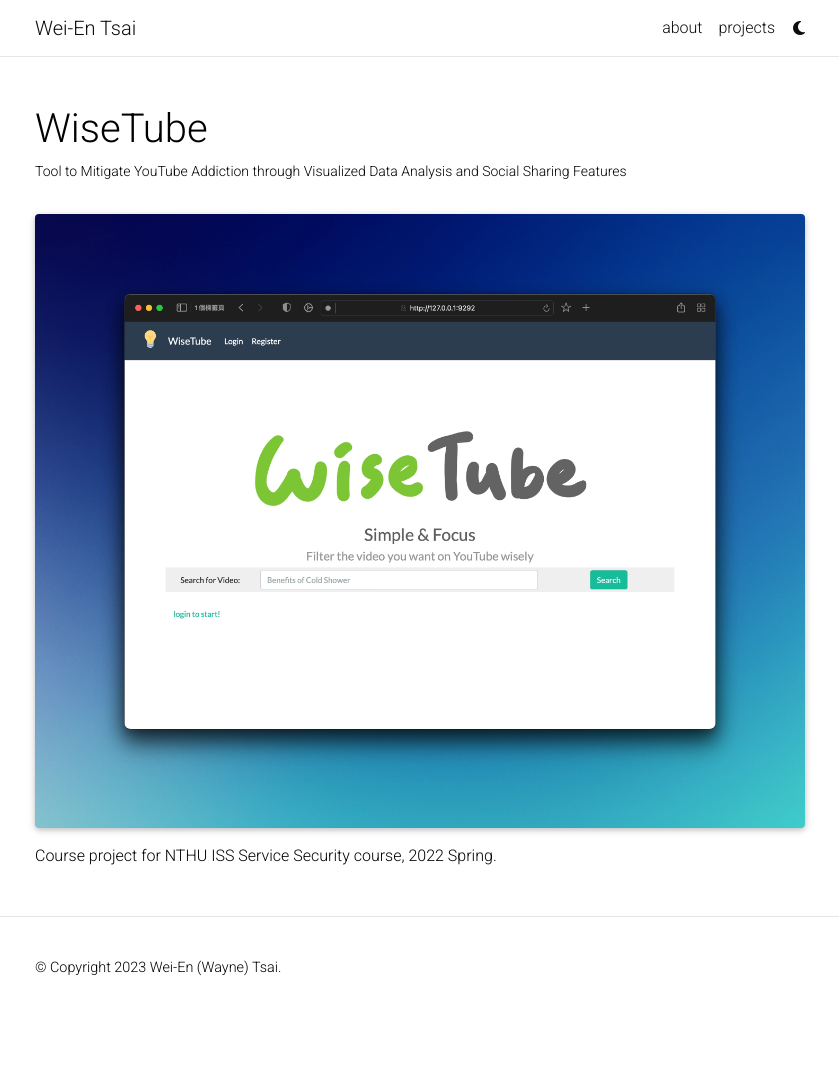
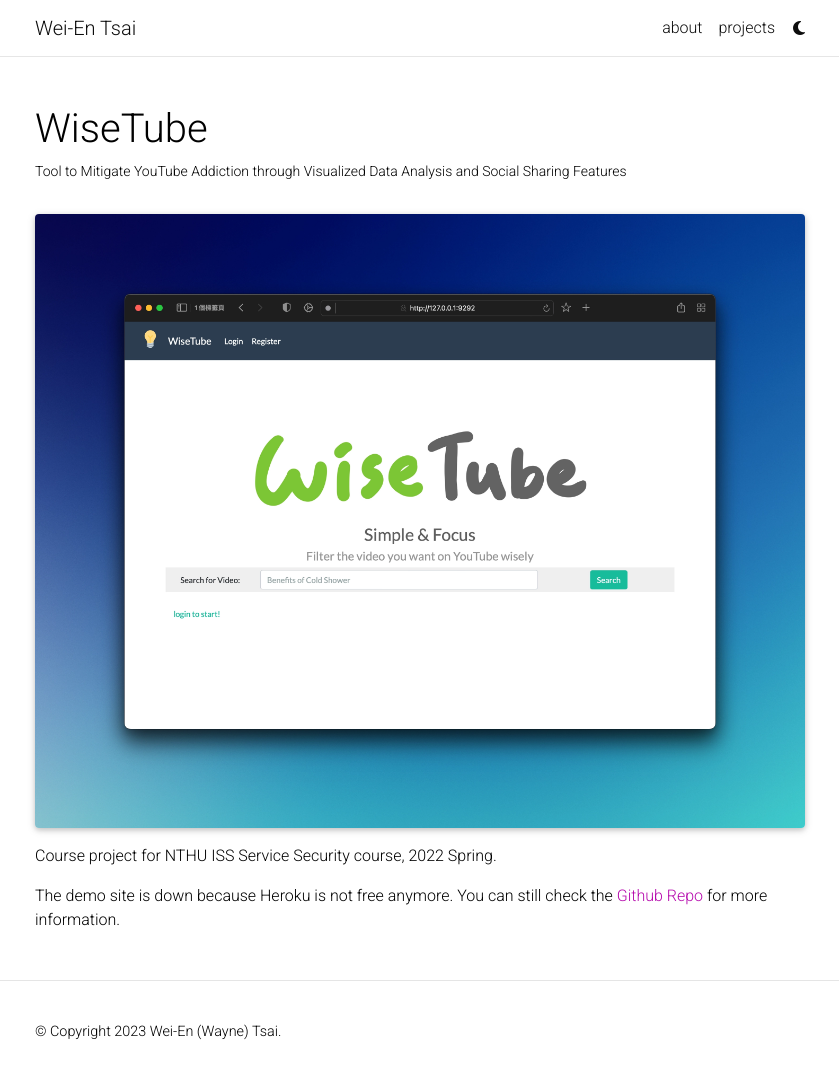
Before and after one commit to wayne-tsai/wayne-tsai-folio, a Jekyll site: the page built from _projects/6_WISEtube.md, in a window 1280 px wide and 1082 px high. Shown: the top 1079 px of the window, without its empty margins (220-1059 px from the left). Built offline with Jekyll 4.4.1, drawn with Linux system fonts in a browser that asks for light colours; comment, search, counter and statistics services are not loaded; a style sheet for code colours, icons or effects is not loaded.

Commit message:
add Github Repo

```diff
--- a/_projects/6_WISEtube.md
+++ b/_projects/6_WISEtube.md
@@ -8,3 +8,5 @@
 ---
 {% include figure.html path="assets/img/banner-wisetube.webp" title="WiseTube" class="img-fluid rounded z-depth-1" %}
 Course project for NTHU ISS Service Security course, 2022 Spring.
+
+The demo site is down because Heroku is not free anymore. You can still check the [Github Repo](https://github.com/Gammaly) for more information.
```
Also changed, not shown: _projects/5_SECond.md (+2 -0 lines).
